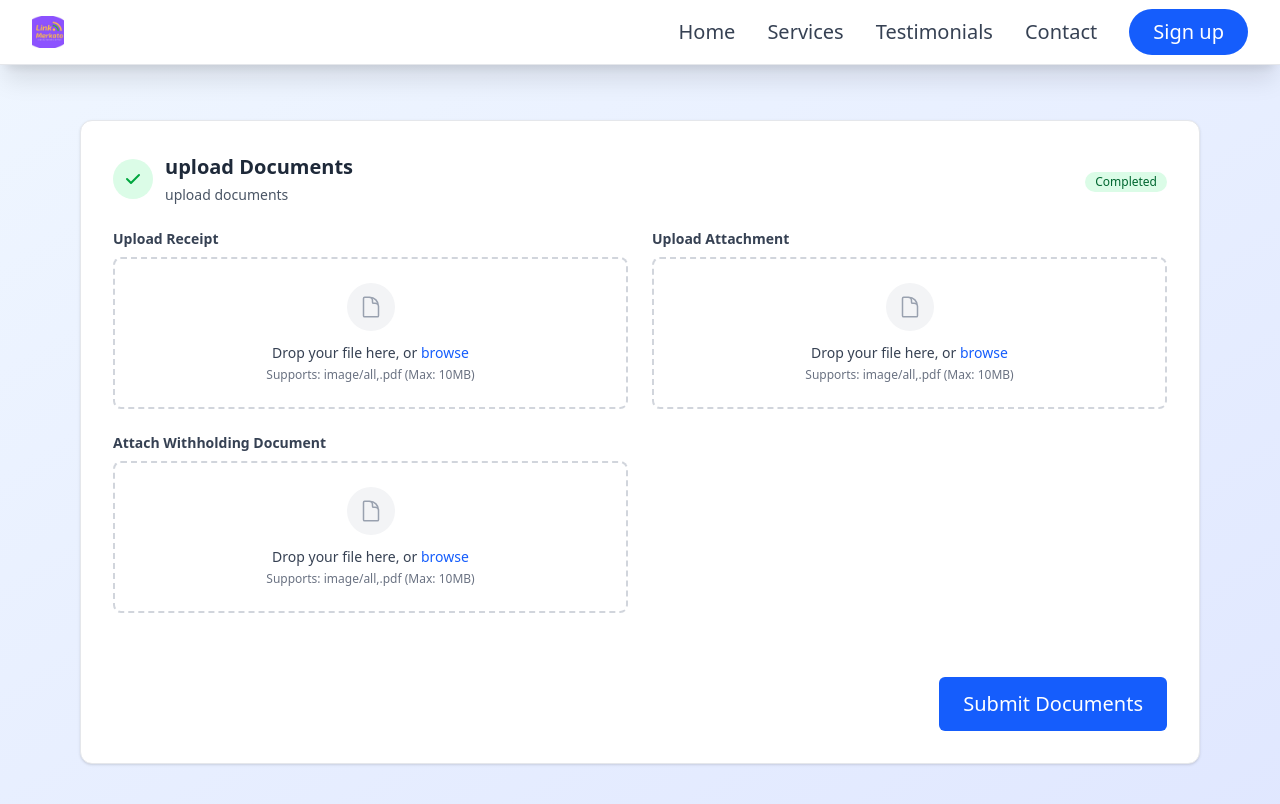
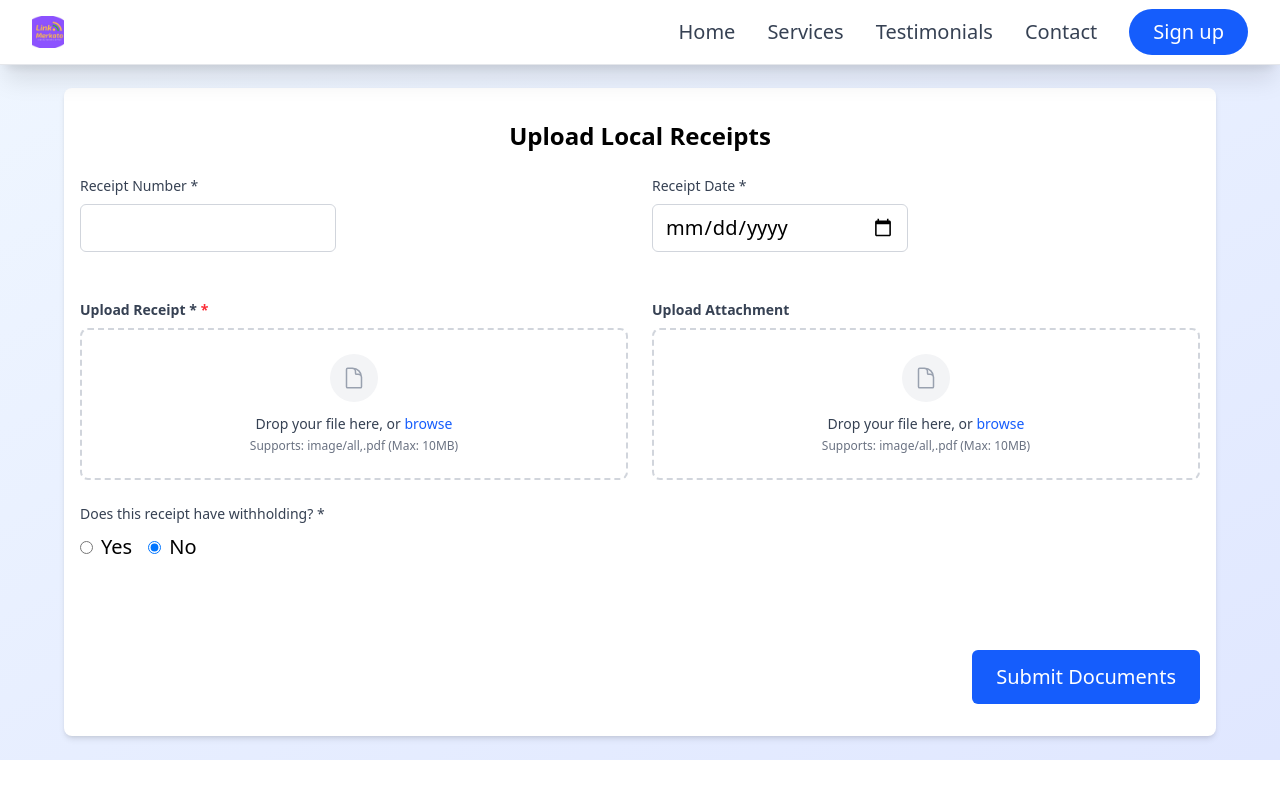
Before and after one commit to abdurezakarage/Link-Merkato_Receipt, a Next.js app: page /localDocumentUpload in a window 1280 px wide. Shown: the top 804 px of the page. Built offline with nearby package versions, Linux system fonts and the light colour scheme.

Commit message:
upload documents

```diff
--- a/app/(local-receipts)/localDocumentUpload/page.tsx
+++ b/app/(local-receipts)/localDocumentUpload/page.tsx
@@ -30,8 +30,12 @@ export default function LocalDocumentUpload() {
     const [attachment, setAttachment] = useState<File | null>(null);
     const [submitting, setSubmitting] = useState(false);
     const [error, setError] = useState("");
-    const [success, setSuccess] = useState("");;
+    const [success, setSuccess] = useState("");
     const [withholding, setWithholding] = useState<File | null>(null);
+    const [receiptNumber, setReceiptNumber] = useState("");
+    const [receiptDate, setReceiptDate] = useState("");
+    const [hasWithholding, setHasWithholding] = useState<"yes" | "no">("no");
+    const [withholdingReceiptNumber, setWithholdingReceiptNumber] = useState("");
 
 //extract tin_number from companydata
   // Parse JWT token to get company information
@@ -58,14 +62,22 @@ export default function LocalDocumentUpload() {
     const handleWithholdingFile = (file: File | null) => {
       setWithholding(file);
     };
+
+    // Handle withholding option change
+    const handleWithholdingChange = (value: "yes" | "no") => {
+      setHasWithholding(value);
+      if (value === "no") {
+        setWithholdingReceiptNumber("");
+        setWithholding(null);
+      }
+    };
+
     // Handle form submit
     const handleSubmit = async (e: React.FormEvent<HTMLFormElement>) => {
       e.preventDefault();
       setSubmitting(true);
 
       try {
-
-
         const tin_number = localStorage.getItem("tin_number");
 
         // Check if userId exists
@@ -74,10 +86,43 @@ export default function LocalDocumentUpload() {
           setSubmitting(false);
           return;
         }
+
+        // Validate required fields
+        if (!receiptNumber.trim()) {
+          setError("Receipt number is required.");
+          setSubmitting(false);
+          return;
+        }
+
+        if (!receiptDate) {
+          setError("Receipt date is required.");
+          setSubmitting(false);
+          return;
+        }
+
+        // Validate withholding fields if withholding is yes
+        if (hasWithholding === "yes") {
+          if (!withholdingReceiptNumber.trim()) {
+            setError("Withholding receipt number is required when withholding is selected.");
+            setSubmitting(false);
+            return;
+          }
+          if (!withholding) {
+            setError("Withholding document is required when withholding is selected.");
+            setSubmitting(false);
+            return;
+          }
+        }
+
         // Handle file uploads if present
-        if (MainReceipt || attachment || withholding) {
+        if (MainReceipt || attachment || (hasWithholding === "yes" && withholding)) {
           try {
             const fileFormData = new FormData();
+
+            // Add receipt metadata
+            fileFormData.append("receipt_number", receiptNumber);
+            fileFormData.append("receipt_date", receiptDate);
+            fileFormData.append("has_withholding", hasWithholding);
 
             if (MainReceipt) {
               fileFormData.append("main_receipt_data.main_receipt", MainReceipt);
@@ -91,10 +136,11 @@ export default function LocalDocumentUpload() {
               fileFormData.append("main_receipt_data.attachment_content_type", attachment.type);
             }
 
-            if (withholding) {
+            if (hasWithholding === "yes" && withholding) {
               fileFormData.append("withholding_receipt_data.withholding_receipt", withholding);
               fileFormData.append("withholding_receipt_data.withholding_receipt_filename", withholding.name);
               fileFormData.append("withholding_receipt_data.withholding_receipt_content_type", withholding.type);
+              fileFormData.append("withholding_receipt_number", withholdingReceiptNumber);
             }
 
             const uploadResponse = await axios.post(`${DJANGO_BASE_URL}/upload-receipt-documents/${tin_number}`, fileFormData, {
@@ -126,16 +172,13 @@ export default function LocalDocumentUpload() {
     }
 
     return (
-        <div className="in-h-screen bg-gradient-to-br from-blue-50 to-indigo-100 p-6 ">
-          <div className="container mx-auto px-4 py-8 max-w-6xl">
+        <div className="in-h-screen bg-gradient-to-br from-blue-50 to-indigo-100 p-6 text-black ">
+
+          <div className="container mx-auto px-4 py-8 max-w-6xl bg-white rounded-lg shadow-md p-6">
+          <h2 className="text-2xl font-bold text-center mb-6">Upload Local Receipts</h2>
           <form onSubmit={handleSubmit}>
                 {/*Documents Section */}
-                <FormSection
-                  title="upload Documents"
-                  description="upload documents"
-                  isActive={true}
-                 isCompleted={true}
-                >
+
  {/* Error and Success Messages */}
  {error && (
                   <div className="mt-4 p-4 bg-red-100 border border-red-400 text-red-700 rounded-md">
@@ -148,14 +191,44 @@ export default function LocalDocumentUpload() {
                   </div>
                 )}
                   {/* File Upload Section */}
+
                   <div className="grid grid-cols-1 md:grid-cols-2 gap-6">
+                    {/* Receipt Number */}
+                    <div className="mb-6">
+                      <label className="block text-sm font-medium text-gray-700 mb-2">
+                        Receipt Number *
+                      </label>
+                      <input
+                        type="text"
+                        name="receiptNumber"
+                        value={receiptNumber}
+                        onChange={(e) => setReceiptNumber(e.target.value)}
+                        className="w-64 px-3 py-2 border border-gray-300 rounded-md focus:outline-none focus:ring-2 focus:ring-blue-500"
+                        required
+                      />
+                    </div>
+
+                    {/* Receipt Date */}
+                    <div className="mb-6">
+                      <label className="block text-sm font-medium text-gray-700 mb-2">
+                        Receipt Date *
+                      </label>
+                      <input
+                        type="date"
+                        name="receiptDate"
+                        value={receiptDate}
+                        onChange={(e) => setReceiptDate(e.target.value)}
+                        className="w-64 px-3 py-2 border border-gray-300 rounded-md focus:outline-none focus:ring-2 focus:ring-blue-500"
+                        required
+                      />
+                    </div>
                     <FileUpload
-                      label="Upload Receipt"
+                      label="Upload Receipt *"
                       accept="image/*,.pdf"
                       onChange={handleMainReceiptChange}
                       value={MainReceipt}
                       maxSize={10}
-                      required={false}
+                      required={true}
                     />
                     <FileUpload
                       label="Upload Attachment"
@@ -165,14 +238,69 @@ export default function LocalDocumentUpload() {
                       maxSize={10}
                       required={false}
                     />
+                     {/* Withholding Option */}
+                     <div className="mb-6">
+                      <label className="block text-sm font-medium text-gray-700 mb-2">
+                        Does this receipt have withholding? *
+                      </label>
+                      <div className="flex gap-4">
+                        <label className="flex items-center">
+                          <input
+                            type="radio"
+                            name="hasWithholding"
+                            value="yes"
+                            checked={hasWithholding === "yes"}
+                            onChange={(e) => handleWithholdingChange(e.target.value as "yes" | "no")}
+                            className="mr-2"
+                          />
+                          Yes
+                        </label>
+                        <label className="flex items-center">
+                          <input
+                            type="radio"
+                            name="hasWithholding"
+                            value="no"
+                            checked={hasWithholding === "no"}
+                            onChange={(e) => handleWithholdingChange(e.target.value as "yes" | "no")}
+                            className="mr-2"
+                          />
+                          No
+                        </label>
+                      </div>
+                    </div>
+                    {/* Conditional Withholding Fields */}
+                    {hasWithholding === "yes" && (
+                      <>
+                        {/* Withholding Receipt Number */}
+                        <div className="mb-6">
+                          <label className="block text-sm font-medium text-gray-700 mb-2">
+                            Withholding Receipt Number *
+                          </label>
+                          <input
+                            type="text"
+                            name="withholdingReceiptNumber"
+                            value={withholdingReceiptNumber}
+                            onChange={(e) => setWithholdingReceiptNumber(e.target.value)}
+                            className="w-64 px-3 py-2 border border-gray-300 rounded-md focus:outline-none focus:ring-2 focus:ring-blue-500"
+                            required
+                          />
+
+
+
+
+                        </div>
+
+                        {/* Withholding Document */}
                         <FileUpload
-                      label="Attach Withholding Document"
+                          label="Attach Withholding Document *"
                           accept="image/*,.pdf"
                           onChange={handleWithholdingFile}
                           value={withholding}
                           maxSize={10}
-                      required={false}
+                          required={true}
                         />
+                      </>
+                    )}
                   </div>
                   <div className="flex justify-end mt-8">
                       {/* Submit Button */}
@@ -188,7 +316,7 @@ export default function LocalDocumentUpload() {
 
 
                   </div>
-                </FormSection>
+
 
 
             </form>
--- a/app/auth/login/page.tsx
+++ b/app/auth/login/page.tsx
@@ -116,7 +116,7 @@ export default function Login() {
             } else if (roles.includes("CLERK")) {
               router.push("/local-Import");
             } else if (roles.includes("ADMIN")) {
-              router.push("/auth/admin");
+              router.push("/");
             } else if (roles.includes("USER")) {
               router.push("/auth/owner-dashboard");
             }
--- a/app/auth/owner-dashboard/page.tsx
+++ b/app/auth/owner-dashboard/page.tsx
@@ -116,7 +116,7 @@ export default function OwnerDashboard() {
                        strokeLinecap="round"
                        strokeLinejoin="round"
                        strokeWidth={2}
-                       d="M18 9v3m0 0v3m0-3h3m-3 0h-3m-2-5a4 4 0 11-8 0 4 4 0 018 0zM3 20a6 6 0 0112 0v1H3v-1z"
+                       d="M9 7h6m0 10v-3m-3 3h.01M9 17h.01M9 14h.01M12 14h.01M15 11h.01M12 11h.01M9 11h.01M7 21h10a2 2 0 002-2V5a2 2 0 00-2-2H7a2 2 0 00-2 2v14a2 2 0 002 2z"
                      />
                    </svg>
                  </div>
@@ -296,8 +296,8 @@ export default function OwnerDashboard() {
              </div>
            </Card>
 
-                     <Card>
-             {/* <div className="p-6">
+           {/* <Card>
+             <div className="p-6">
                <h3 className="text-lg font-semibold text-gray-900 mb-4">
                  Recent Activity
                </h3>
@@ -324,8 +324,8 @@ export default function OwnerDashboard() {
                    </div>
                  </div>
                </div>
-             </div> */}
-           </Card>
+             </div>
+           </Card> */}
         </div>
       </div>
     </div>
--- a/components/Navigation.tsx
+++ b/components/Navigation.tsx
@@ -175,14 +175,14 @@ export function Navigation() {
 
             {isUser && (
               <button
-                onClick={() => router.push('/dataupload')}
+                onClick={() => router.push('/auth/owner-dashboard')}
                 className="text-gray-700 hover:text-blue-600 font-medium transition-colors"
                 title="Go to Clerk Dashboard"
               >
-               Upload Data
+               Owner Dashboard
               </button>
             )}
-              {isUser && (
+              {/* {isUser && (
               <button
                 onClick={() => router.push('/dataupload/history')}
                 className="text-gray-700 hover:text-blue-600 font-medium transition-colors"
@@ -190,7 +190,7 @@ export function Navigation() {
               >
                History
               </button>
-            )}
+            )} */}
             {isClerk && (
               <button
                 onClick={() => router.push('/local-Import')}
@@ -209,15 +209,15 @@ export function Navigation() {
                 Accountant Dashboard
               </button>
             )}
-             {isAdminRole && (
+             {/* {isAdminRole && (
               <button
-                onClick={() => router.push('/auth/admin')}
+                onClick={() => router.push('/')}
                 className="text-gray-700 hover:text-blue-600 font-medium transition-colors"
                 title="Go to Admin Page"
               >
                 Admin
               </button>
-            )}
+            )} */}
             <button
               onClick={() => handleSectionNavigation('contact')}
               className="text-gray-700 hover:text-blue-600 font-medium transition-colors"
```
Lines whose indentation alone changed are shown as unchanged.
